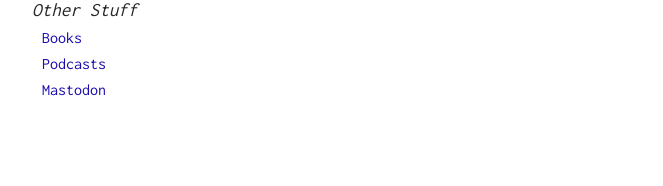
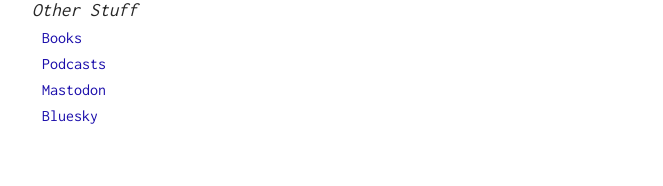
Before and after one commit to TattdCodeMonkey/TattdCodeMonkey.github.io, a Jekyll site: the page built from me/index.md, in a window 1280 px wide. Shown: the part 924-1110 px from the top of the page, without its empty margins (308-971 px from the left). Built offline with Jekyll 4.4.1, drawn with Linux system fonts in a browser that asks for light colours; comment, search, counter and statistics services are not loaded; before the commit the page ends 1087 px from its top, so only the background shows below that.

Commit message:
add bluesky

```diff
--- a/me/index.md
+++ b/me/index.md
@@ -21,3 +21,4 @@
 - [Books](https://app.thestorygraph.com/profile/tattdcodemonkey)
 - [Podcasts](/me/podcasts)
 - <a rel="me" href="https://hachyderm.io/@rodneynorris">Mastodon</a>
+- [Bluesky](https://bsky.app/profile/tattdcodemonkey.com)
```
